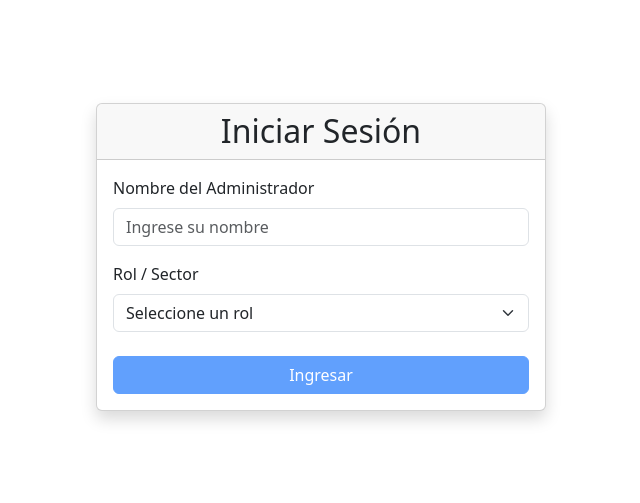
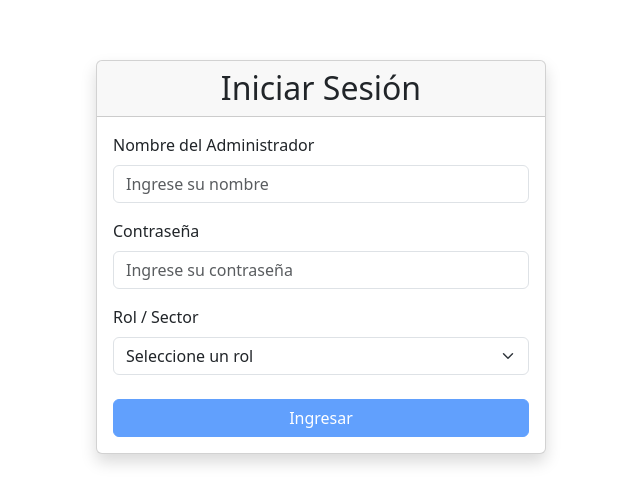
Before and after one commit to jonatanchaile/pv_tp_integrador_grupo01, a React (Vite) app: page /login in a window 1280 px wide. Shown: the part 143-646 px from the top of the page, without its empty margins (319-959 px from the left). Built offline with nearby package versions, Linux system fonts and the light colour scheme.

Commit message:
Agrego el campo contraseña al login y corrigo archivo para el correcto funcionamiento - Alejandro Fernández

```diff
--- a/src/components/ClientesCards.jsx
+++ b/src/components/ClientesCards.jsx
@@ -30,14 +30,11 @@ const ClienteCard = ({ cliente }) => {
 
         {/* Botones listos visualmente para futuras implementaciones */}
         <div className="d-flex flex-column gap-3 mt-auto w-100">
-            <Button variant="outline-info">
-                Eliminar
-            </Button>
 
             <Button variant="primary" className="boton-accion"
               onClick={() => navigate(`/clientes/${cliente.id}`)}
             >
-                Ver Detalle
+                Ver Ficha Completa
             </Button>
         </div>
       </CardBody>
--- a/src/pages/ClientesNuevos.jsx
+++ b/src/pages/ClientesNuevos.jsx
@@ -3,7 +3,7 @@ import FormClientes from '../components/FormClientes';
 
 const ClientesNuevos = () => {
     // Función síncrona básica: solo recibe y muestra lo que capturó el formulario
-    const handleAgregarUsuario = (datosDelFormulario) => {
+    const AgregarUsuario = (datosDelFormulario) => {
         console.log("¡Éxito! Datos capturados por el formulario:", datosDelFormulario);
         alert("Formulario enviado. Abre la consola (F12) para ver el objeto generado.");
     };
@@ -15,7 +15,7 @@ const ClientesNuevos = () => {
                 </Card.Header>
 
                 <Card.Body>
-                    <FormClientes agregarUsuario={handleAgregarUsuario} />
+                    <FormClientes agregarUsuario={AgregarUsuario} />
                 </Card.Body>
             </Card>
         </Container>
--- a/src/pages/Login.jsx
+++ b/src/pages/Login.jsx
@@ -6,7 +6,7 @@ import autorizacionesService from '../Services/autorizacionesService';
 
 const Login = () => {
 
-    const [form, setForm] = useState({ nombre: '', rol: '' });
+    const [form, setForm] = useState({ nombre: '', rol: '', password: '' });
     const [error, setError] = useState(null);
     const [loading, setLoading] = useState(false);
     const [erroresCampo, setErroresCampo] = useState({});
@@ -24,10 +24,14 @@ const Login = () => {
         }
     };
 
-    const validarForm = ({ nombre, rol }) => {
+    const validarForm = ({ nombre, rol, password }) => {
         const errores = {};
         if (!nombre.trim()) {
             errores.nombre = 'El nombre es obligatorio';
+        }
+
+        if (!password.trim()) {
+            errores.password = 'La contraseña es obligatoria';
         }
 
         if (!rol) {
@@ -50,8 +54,8 @@ const Login = () => {
         setLoading(true);
 
         try {
-            // Se mandan nombre y rol al servicio simulado
-            const adminData = await autorizacionesService.login(form.nombre, form.rol);
+            // Se mandan nombre, rol y contraseña al servicio simulado
+            const adminData = await autorizacionesService.login(form.nombre, form.rol, form.password);
 
             // Guardamos en el estado global (se activa el useEffect y va al localStorage)
             guardarSesion(adminData);
@@ -66,7 +70,7 @@ const Login = () => {
     };
 
     // si falta rellenar algún campo
-    const formularioIncompleto = !form.nombre.trim() || !form.rol;
+    const formularioIncompleto = !form.nombre.trim() || !form.password || !form.rol;
 
     return (
         <Container fluid className="d-flex justify-content-center align-items-center" style={{ minHeight: '100vh' }}>
@@ -96,6 +100,22 @@ const Login = () => {
                             />
                             <Form.Control.Feedback type="invalid">
                                 {erroresCampo.nombre}
+                            </Form.Control.Feedback>
+                        </Form.Group>
+
+                      {/* Campo contraseña */}
+                        <Form.Group className="mb-3">
+                            <Form.Label>Contraseña</Form.Label>
+                            <Form.Control
+                                type="password"
+                                name="password"
+                                value={form.password}
+                                onChange={manejarCambio}
+                                isInvalid={!!erroresCampo.password}
+                                placeholder="Ingrese su contraseña"
+                            />
+                            <Form.Control.Feedback type="invalid">
+                                {erroresCampo.contrasena}
                             </Form.Control.Feedback>
                         </Form.Group>
 
--- a/src/services/autorizacionesService.js
+++ b/src/services/autorizacionesService.js
@@ -2,16 +2,16 @@ import usuarios from '../data/usuariosService';
 
 const autorizacionesService = ( () => {
 
-    const login = (nombre, rol) => {
+    const login = (nombre, rol,password) => {
         return new Promise((resolve, reject) => {
             setTimeout(() => {
                 const encontrado = usuarios.find (
-                    u => u.nombre === nombre && u.rol === rol
+                    u => u.nombre === nombre && u.rol === rol && u.password === password
                 );
                 if (encontrado) {
                     resolve ({ nombre: encontrado.nombre,rol: encontrado.rol});
                 } else {
-                    reject (new Error ('Nombre o rol incorrecto'))
+                    reject (new Error ('Nombre o rol o contraseña incorrecto'))
                 }
             }, 800);
         });
```
